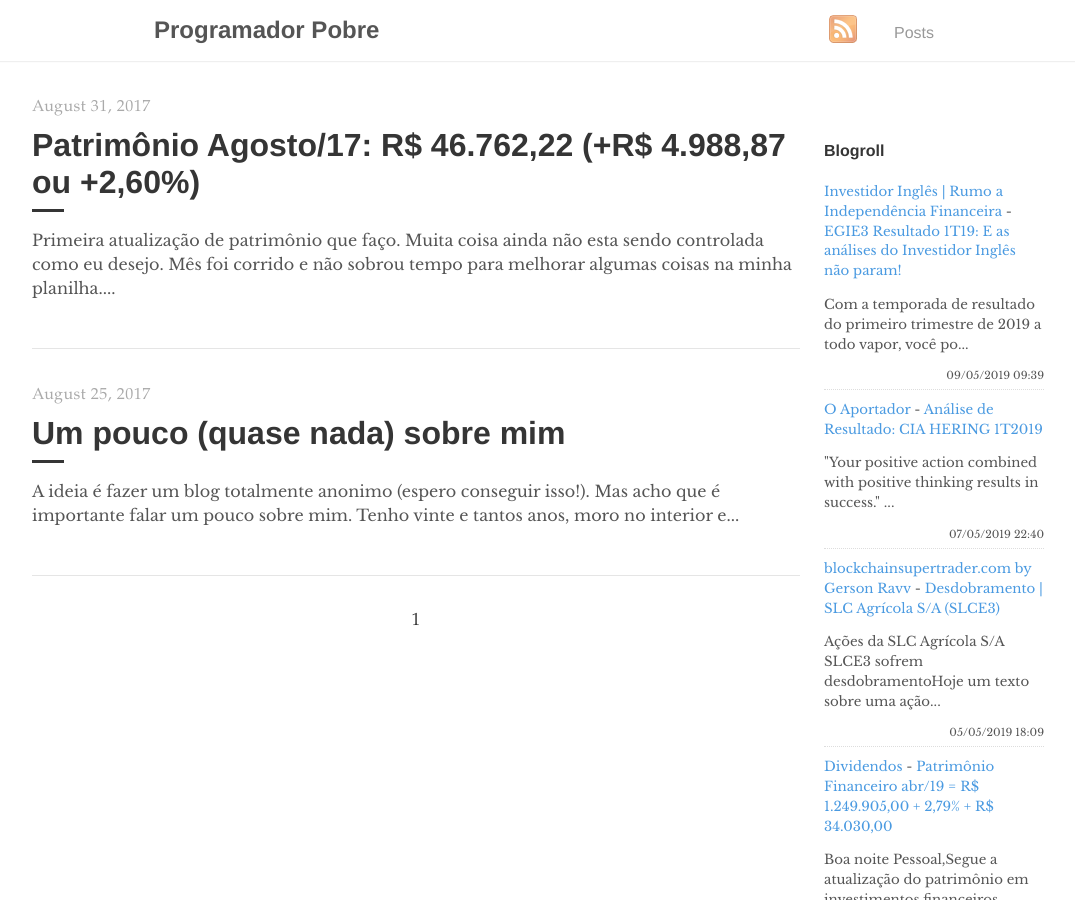
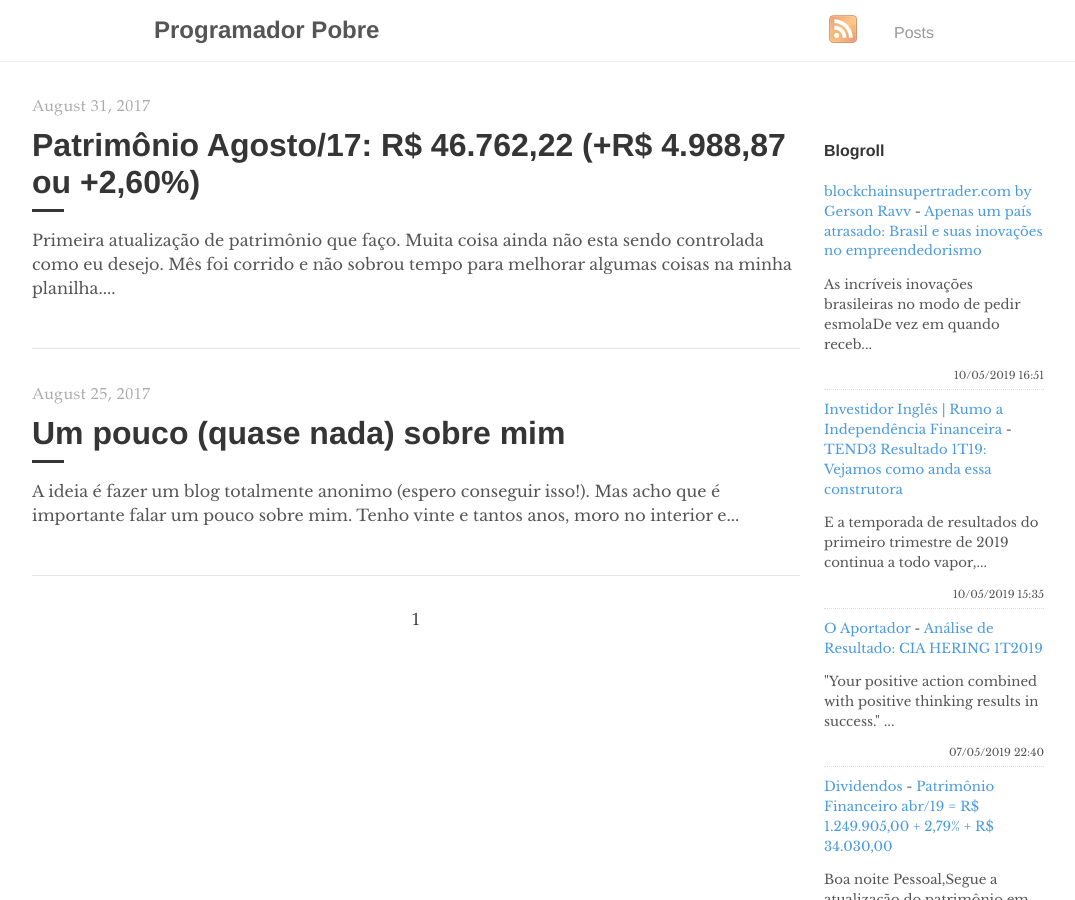
Before and after one commit to programadorpobre/programadorpobre.github.io, a Jekyll site: the page built from index.html, in a window 1280 px wide and 900 px high. Shown: the whole window, without its empty margins (96-1171 px from the left). Built offline with Jekyll 4.4.1, drawn with Linux system fonts in a browser that asks for light colours; the list of posts is cut into pages by our own code; comment, search, counter and statistics services are not loaded.

Commit message:
[ci skip] travis #643

```diff
--- a/_includes/feed-entries.html
+++ b/_includes/feed-entries.html
@@ -1,17 +1,17 @@
 <div class="feed-entry">
-    <a class="feed-entry-site-name" href="https://www.investidoringles.com/">Investidor Inglês | Rumo a Independência Financeira</a> - <a class="feed-entry-title" href="https://www.investidoringles.com/2019/05/egie3-resultado-1t19.html">EGIE3 Resultado 1T19: E as análises do Investidor Inglês não param!</a>
-    <p class="feed-entry-summary">Com a temporada de resultado do primeiro trimestre de 2019 a todo vapor, você po...</p>
-    <time datetime="2019-05-09T09:39:00.002-03:00">09/05/2019 09:39</time>
+    <a class="feed-entry-site-name" href="http://www.blockchainsupertrader.com/">blockchainsupertrader.com by Gerson Ravv</a> - <a class="feed-entry-title" href="http://www.blockchainsupertrader.com/2019/05/apenas-um-pais-atrasado-brasil-e-suas.html">Apenas um país atrasado: Brasil e suas inovações no empreendedorismo</a>
+    <p class="feed-entry-summary">As incríveis inovações brasileiras no modo de pedir esmolaDe vez em quando receb...</p>
+    <time datetime="2019-05-10T16:51:00.002-03:00">10/05/2019 16:51</time>
+</div>
+<div class="feed-entry">
+    <a class="feed-entry-site-name" href="https://www.investidoringles.com/">Investidor Inglês | Rumo a Independência Financeira</a> - <a class="feed-entry-title" href="https://www.investidoringles.com/2019/05/tend3-resultado-1t19.html">TEND3 Resultado 1T19: Vejamos como anda essa construtora</a>
+    <p class="feed-entry-summary">E a temporada de resultados do primeiro trimestre de 2019 continua a todo vapor,...</p>
+    <time datetime="2019-05-10T15:35:00.000-03:00">10/05/2019 15:35</time>
 </div>
 <div class="feed-entry">
     <a class="feed-entry-site-name" href="https://oaportadorfinanceiro.blogspot.com/">O Aportador</a> - <a class="feed-entry-title" href="https://oaportadorfinanceiro.blogspot.com/2019/05/analise-de-resultado-cia-hering-1t2019.html">Análise de Resultado: CIA HERING 1T2019</a>
     <p class="feed-entry-summary">"Your positive action combined with positive thinking results in success."&nbsp;...</p>
     <time datetime="2019-05-07T22:40:00.000-03:00">07/05/2019 22:40</time>
-</div>
-<div class="feed-entry">
-    <a class="feed-entry-site-name" href="http://www.blockchainsupertrader.com/">blockchainsupertrader.com by Gerson Ravv</a> - <a class="feed-entry-title" href="http://www.blockchainsupertrader.com/2019/05/desdobramento-slc-agricola-sa-slce3.html">Desdobramento | SLC Agrícola S/A (SLCE3)</a>
-    <p class="feed-entry-summary">Ações da SLC Agrícola S/A SLCE3 sofrem desdobramentoHoje um texto sobre uma ação...</p>
-    <time datetime="2019-05-05T18:09:00.001-03:00">05/05/2019 18:09</time>
 </div>
 <div class="feed-entry">
     <a class="feed-entry-site-name" href="http://bonsdividendos.blogspot.com/">Dividendos</a> - <a class="feed-entry-title" href="http://bonsdividendos.blogspot.com/2019/05/patrimonio-financeiro-abr19-r-124990500.html">Patrimônio Financeiro abr/19 = R$ 1.249.905,00 + 2,79% + R$ 34.030,00</a>
```
